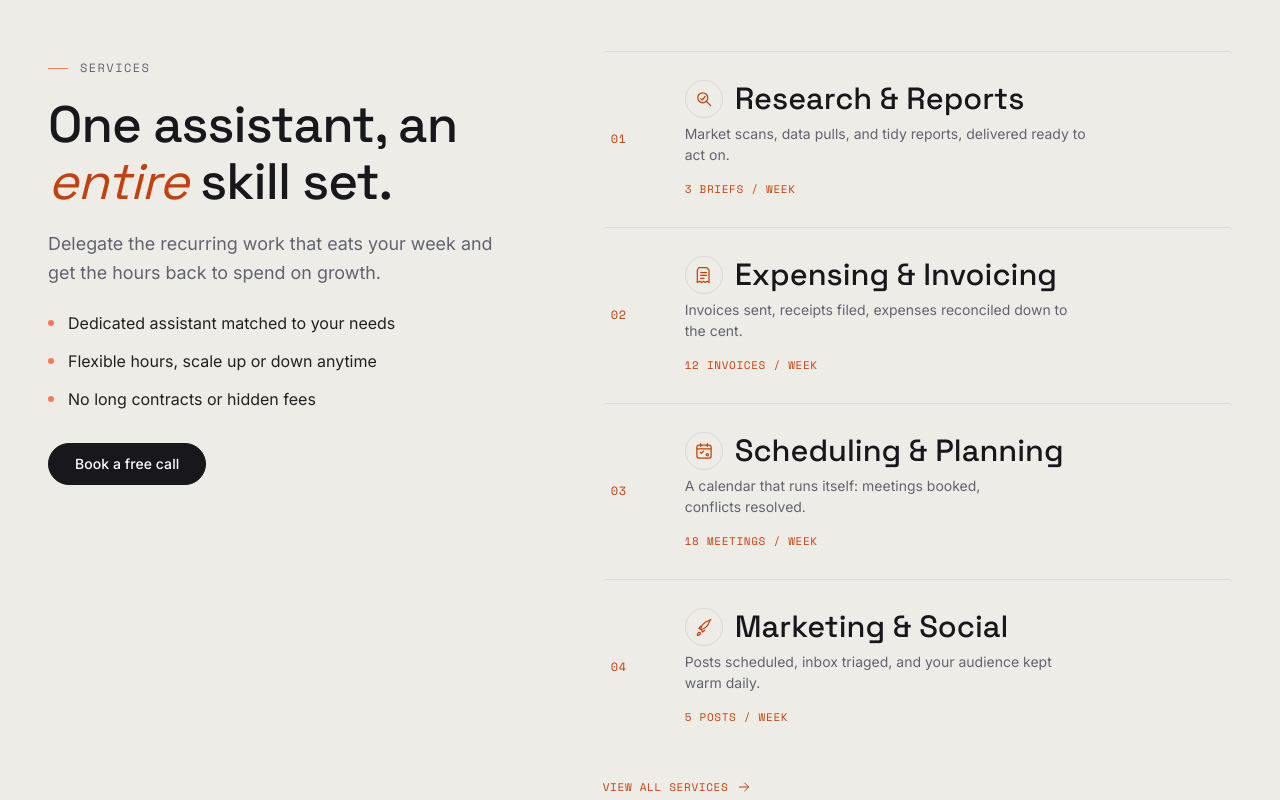
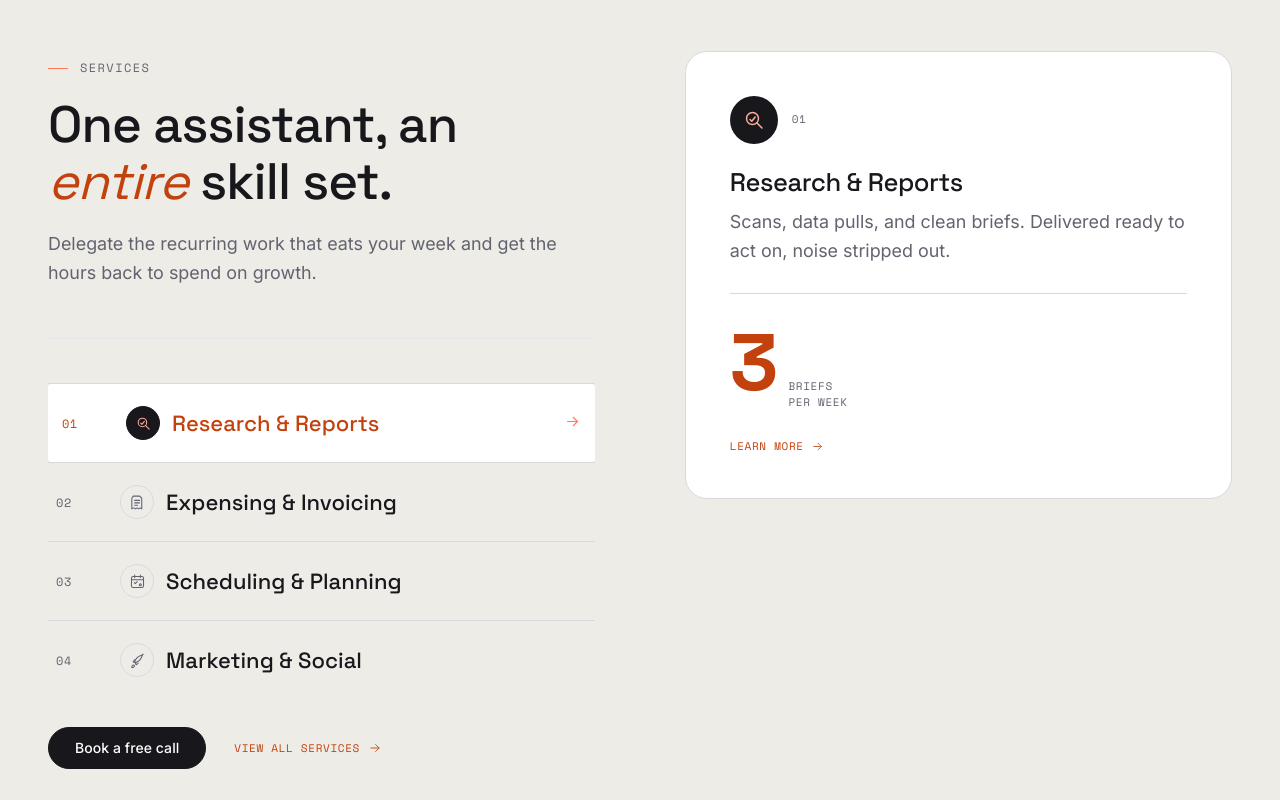
Before and after one commit to martinkilombe/Virtual-Assistant, a Next.js app: page / in a window 1280 px wide. Shown: the part 940-1740 px from the top of the page. Built offline with nearby package versions, Linux system fonts and the light colour scheme.

Commit message:
Ehance the Services page

```diff
--- a/src/app/globals.css
+++ b/src/app/globals.css
@@ -642,97 +642,118 @@ em { font-style: italic; }
 }
 
 /* ============================================================
-   SECTION: Services — editorial row list
+   SECTION: Services — spotlight interactive
    ============================================================ */
 .iva-svc {
   display: grid;
-  grid-template-columns: 0.85fr 1.15fr;
-  gap: clamp(48px, 7vw, 100px);
+  grid-template-columns: 1fr 1fr;
+  gap: clamp(48px, 7vw, 96px);
   align-items: start;
 }
-.iva-svc__copy { position: sticky; top: 108px; }
+
+/* ---- Left column ---- */
+.iva-svc__left { display: flex; flex-direction: column; }
+
+.iva-svc__copy {
+  padding-bottom: clamp(36px, 4vw, 52px);
+  border-bottom: 1px solid var(--line-soft);
+  margin-bottom: clamp(32px, 4vw, 44px);
+}
 .iva-svc__copy h2 {
-  font-family: var(--font-display);
   font-size: var(--fs-h2);
   line-height: var(--lh-head);
   margin: 0 0 20px;
-  font-weight: 500;
-}
-.iva-svc__list {
-  list-style: none; padding: 0;
-  margin: 24px 0 32px;
-  display: flex; flex-direction: column; gap: 14px;
-}
-
+}
+.iva-svc__copy .iva-lead { margin-bottom: 0; }
+
+.iva-svc__actions {
+  display: flex;
+  align-items: center;
+  gap: 28px;
+  margin-top: 28px;
+  flex-wrap: wrap;
+}
+
+/* ---- Row list ---- */
 .iva-svc__rows { display: flex; flex-direction: column; }
-.svc-row {
+.svc-row { border-top: 1px solid var(--line); }
+.iva-svc__rows .svc-row:last-of-type { border-bottom: 1px solid var(--line); }
+
+.svc-row__trigger {
   display: grid;
-  grid-template-columns: 50px 1fr auto;
-  gap: 24px;
-  align-items: center;
-  padding: 28px 8px;
-  border-top: 1px solid var(--line);
+  grid-template-columns: 44px 1fr auto;
+  gap: 20px;
+  align-items: center;
+  width: 100%;
+  padding: 22px 8px;
+  background: none;
+  border: none;
   cursor: pointer;
+  border-radius: var(--r-xs);
+  text-align: left;
   transition: padding var(--dur) var(--ease-out), background var(--dur);
-  border-radius: var(--r-xs);
-}
-.iva-svc__rows .svc-row:last-child { border-bottom: 1px solid var(--line); }
-.svc-row:hover { padding-inline: 18px; background: var(--paper); }
+}
+.svc-row__trigger:hover,
+.svc-row--active .svc-row__trigger { padding-inline: 14px; background: var(--paper); }
+
 .svc-row__num {
   font-family: var(--font-mono);
   font-size: var(--fs-label);
   letter-spacing: var(--ls-wide);
-  color: var(--clay-text);
-}
+  color: var(--muted);
+  transition: color var(--dur);
+}
+.svc-row--active .svc-row__num { color: var(--clay-text); }
+
 .svc-row__titlewrap {
   display: flex;
   align-items: center;
   gap: 12px;
-  margin-bottom: 5px;
 }
 .svc-row__icon {
   display: inline-flex;
   align-items: center;
   justify-content: center;
-  width: 38px; height: 38px;
+  width: 34px; height: 34px;
   flex-shrink: 0;
   border-radius: 50%;
   background: var(--paper-2);
-  color: var(--clay-text);
+  color: var(--muted);
   border: 1px solid var(--line);
-}
+  transition: background var(--dur), color var(--dur), border-color var(--dur);
+}
+.svc-row__trigger:hover .svc-row__icon,
+.svc-row--active .svc-row__icon { background: var(--ink); color: var(--clay-soft); border-color: var(--ink); }
+
 .svc-row__title {
-  display: block;
-  font-family: var(--font-display);
-  font-weight: 500;
-  font-size: clamp(20px, 2.4vw, 32px);
+  font-family: var(--font-display);
+  font-weight: 500;
+  font-size: clamp(17px, 1.9vw, 22px);
   color: var(--ink);
   line-height: var(--lh-head);
   transition: color var(--dur);
 }
-.svc-row__desc { font-size: var(--fs-sm); color: var(--muted); margin: 0 0 10px; max-width: 46ch; }
-.svc-row__meta {
-  display: inline-block;
-  font-family: var(--font-mono);
-  font-size: var(--fs-micro);
-  letter-spacing: var(--ls-wide);
-  text-transform: uppercase;
-  color: var(--clay-text);
-}
+.svc-row__trigger:hover .svc-row__title,
+.svc-row--active .svc-row__title { color: var(--clay-text); }
+
 .svc-row__arrow {
   color: var(--muted);
   opacity: 0;
-  transform: translateX(-10px);
+  transform: translateX(-8px);
+  flex-shrink: 0;
   transition: opacity var(--dur), transform var(--dur) var(--ease-out), color var(--dur);
 }
-.svc-row:hover .svc-row__title { color: var(--clay-text); }
-.svc-row:hover .svc-row__arrow { opacity: 1; transform: none; color: var(--clay); }
-
+.svc-row__trigger:hover .svc-row__arrow,
+.svc-row--active .svc-row__arrow { opacity: 1; transform: none; color: var(--clay); }
+
+/* Mobile accordion expand — hidden on desktop */
+.svc-row__expand { display: none; }
+
+/* View all */
 .iva-svc__viewall {
   display: inline-flex;
   align-items: center;
   gap: 8px;
-  margin-top: 24px;
   font-family: var(--font-mono);
   font-size: var(--fs-micro);
   letter-spacing: var(--ls-wide);
@@ -743,15 +764,154 @@ em { font-style: italic; }
 .iva-svc__viewall:hover { color: var(--ink); }
 .iva-svc__viewall:hover svg { transform: translateX(3px); }
 
+/* ---- Right column — sticky spotlight ---- */
+.iva-svc__spotlight { position: sticky; top: 108px; }
+
+.svc-spot {
+  background: var(--paper);
+  border: 1px solid var(--line);
+  border-radius: var(--r-lg);
+  padding: clamp(28px, 3.5vw, 44px);
+  display: flex;
+  flex-direction: column;
+  transition: opacity 180ms var(--ease-out), transform 180ms var(--ease-out);
+}
+.svc-spot--out { opacity: 0; transform: translateY(-8px); }
+
+.svc-spot__head {
+  display: flex;
+  align-items: center;
+  gap: 14px;
+  margin-bottom: 24px;
+}
+.svc-spot__icon {
+  display: inline-flex;
+  align-items: center;
+  justify-content: center;
+  width: 48px; height: 48px;
+  flex-shrink: 0;
+  border-radius: 50%;
+  background: var(--ink);
+  color: var(--clay-soft);
+}
+.svc-spot__eyebrow {
+  font-family: var(--font-mono);
+  font-size: var(--fs-micro);
+  letter-spacing: var(--ls-wide);
+  text-transform: uppercase;
+  color: var(--muted);
+}
+
+.svc-spot__title {
+  font-family: var(--font-display);
+  font-size: clamp(20px, 2vw, 28px);
+  font-weight: 500;
+  line-height: var(--lh-head);
+  color: var(--ink);
+  margin: 0 0 12px;
+}
+
+.svc-spot__desc {
+  font-size: var(--fs-lead);
+  color: var(--muted);
+  line-height: var(--lh-relaxed);
+  margin: 0 0 28px;
+  max-width: 44ch;
+}
+
+.svc-spot__divider {
+  height: 1px;
+  background: var(--line);
+  margin-bottom: 28px;
+}
+
+.svc-spot__stat {
+  display: flex;
+  align-items: baseline;
+  gap: 12px;
+  margin-bottom: 28px;
+}
+.svc-spot__stat-num {
+  font-family: var(--font-display);
+  font-size: clamp(56px, 6.5vw, 80px);
+  font-weight: 700;
+  line-height: 1;
+  letter-spacing: var(--ls-display);
+  color: var(--clay-text);
+}
+.svc-spot__stat-label {
+  font-family: var(--font-mono);
+  font-size: var(--fs-micro);
+  letter-spacing: var(--ls-wide);
+  text-transform: uppercase;
+  color: var(--muted);
+  max-width: 10ch;
+  line-height: 1.4;
+}
+
+.svc-spot__link {
+  display: inline-flex;
+  align-items: center;
+  gap: 7px;
+  font-family: var(--font-mono);
+  font-size: var(--fs-micro);
+  letter-spacing: var(--ls-wide);
+  text-transform: uppercase;
+  color: var(--clay-text);
+  transition: color var(--dur), gap var(--dur-fast);
+}
+.svc-spot__link svg { transition: transform var(--dur-fast); }
+.svc-spot__link:hover { color: var(--ink); gap: 10px; }
+.svc-spot__link:hover svg { transform: translateX(2px); }
+
+/* ---- Responsive ---- */
 @media (max-width: 880px) {
   .iva-svc { grid-template-columns: 1fr; }
-  .iva-svc__copy { position: static; }
+  .iva-svc__spotlight { display: none; }
+  .svc-row__expand {
+    display: grid;
+    grid-template-rows: 0fr;
+    overflow: hidden;
+    transition: grid-template-rows 300ms var(--ease-out);
+  }
+  .svc-row--active .svc-row__expand { grid-template-rows: 1fr; }
+  .svc-row__expand-inner {
+    min-height: 0;
+    padding: 0 8px 22px 64px;
+  }
+  .svc-row__expand-desc {
+    font-size: var(--fs-sm);
+    color: var(--muted);
+    line-height: var(--lh-relaxed);
+    margin: 0 0 16px;
+  }
+  .svc-row__expand-stat {
+    display: flex;
+    align-items: baseline;
+    gap: 8px;
+    margin-bottom: 16px;
+  }
+  .svc-row__expand-num {
+    font-family: var(--font-display);
+    font-size: clamp(40px, 8vw, 52px);
+    font-weight: 700;
+    line-height: 1;
+    letter-spacing: var(--ls-display);
+    color: var(--clay-text);
+  }
+  .svc-row__expand-label {
+    font-family: var(--font-mono);
+    font-size: var(--fs-micro);
+    letter-spacing: var(--ls-wide);
+    text-transform: uppercase;
+    color: var(--muted);
+    max-width: 12ch;
+    line-height: 1.4;
+  }
 }
 @media (max-width: 560px) {
-  .svc-row { grid-template-columns: 40px 1fr auto; gap: 16px; }
-  .svc-row:active { padding-inline: 18px; background: var(--paper); }
-  .svc-row:active .svc-row__title { color: var(--clay-text); }
-  .svc-row:active .svc-row__arrow { opacity: 1; transform: none; color: var(--clay); }
+  .svc-row__trigger { grid-template-columns: 36px 1fr auto; gap: 14px; }
+  .svc-row__expand-inner { padding-left: 50px; }
 }
 
 /* ============================================================
--- a/src/components/Services.tsx
+++ b/src/components/Services.tsx
@@ -1,7 +1,9 @@
+'use client'
+
+import { useState } from 'react'
 import Link from 'next/link'
 import Button from '@/components/ui/Button'
 import Eyebrow from '@/components/ui/Eyebrow'
-import CheckItem from '@/components/ui/CheckItem'
 import {
   IconArrow,
   IconResearch,
@@ -10,54 +12,77 @@ import {
   IconRocket,
 } from '@/components/icons'
 
-interface ServiceRow {
+interface ServiceItem {
   num: string
   slug: string
   title: string
   desc: string
-  meta: string
+  statNum: string
+  statLabel: string
   icon: React.ComponentType<{ size?: number }>
 }
 
-const SERVICES: ServiceRow[] = [
+const SERVICES: ServiceItem[] = [
   {
     num: '01',
     slug: 'research-reports',
     title: 'Research & Reports',
-    desc: 'Market scans, data pulls, and tidy reports, delivered ready to act on.',
-    meta: '3 briefs / week',
+    desc: 'Scans, data pulls, and clean briefs. Delivered ready to act on, noise stripped out.',
+    statNum: '3',
+    statLabel: 'briefs per week',
     icon: IconResearch,
   },
   {
     num: '02',
     slug: 'expensing-invoicing',
     title: 'Expensing & Invoicing',
-    desc: 'Invoices sent, receipts filed, expenses reconciled down to the cent.',
-    meta: '12 invoices / week',
+    desc: 'Every invoice sent, every receipt filed, every cent reconciled. Your books stay spotless.',
+    statNum: '12',
+    statLabel: 'invoices per week',
     icon: IconInvoice,
   },
   {
     num: '03',
     slug: 'scheduling-planning',
     title: 'Scheduling & Planning',
-    desc: 'A calendar that runs itself: meetings booked, conflicts resolved.',
-    meta: '18 meetings / week',
+    desc: 'Meetings booked, conflicts resolved, follow-ups handled. Your calendar runs without you.',
+    statNum: '18',
+    statLabel: 'meetings per week',
     icon: IconCalendar,
   },
   {
     num: '04',
     slug: 'marketing-social',
     title: 'Marketing & Social',
-    desc: 'Posts scheduled, inbox triaged, and your audience kept warm daily.',
-    meta: '5 posts / week',
+    desc: 'Posts live, inbox cleared, audience kept warm. Consistent presence, zero daily effort.',
+    statNum: '5',
+    statLabel: 'posts per week',
     icon: IconRocket,
   },
 ]
 
 export default function Services() {
+  const [active, setActive] = useState(0)
+  const [fading, setFading] = useState(false)
+
+  const activate = (i: number) => {
+    if (i === active) return
+    setFading(true)
+    setTimeout(() => {
+      setActive(i)
+      setFading(false)
+    }, 160)
+  }
+
+  const s = SERVICES[active]
+  const SpotIcon = s.icon
+
   return (
     <section className="iva-section iva-section--panel" id="services">
       <div className="iva-container iva-svc">
+
+        {/* Left: intro copy + row list */}
+        <div className="iva-svc__left">
           <div className="iva-svc__copy">
             <Eyebrow>Services</Eyebrow>
             <h2 className="iva-serif">
@@ -67,43 +92,94 @@ export default function Services() {
               Delegate the recurring work that eats your week and get the hours
               back to spend on growth.
             </p>
-          <ul className="iva-svc__list">
-            <CheckItem>Dedicated assistant matched to your needs</CheckItem>
-            <CheckItem>Flexible hours, scale up or down anytime</CheckItem>
-            <CheckItem>No long contracts or hidden fees</CheckItem>
-          </ul>
+          </div>
+
+          <div className="iva-svc__rows">
+            {SERVICES.map((row, i) => {
+              const RowIcon = row.icon
+              const isActive = i === active
+              return (
+                <div
+                  key={row.num}
+                  className={`svc-row${isActive ? ' svc-row--active' : ''}`}
+                >
+                  <button
+                    className="svc-row__trigger"
+                    onMouseEnter={() => activate(i)}
+                    onClick={() => activate(i)}
+                    aria-expanded={isActive}
+                  >
+                    <span className="svc-row__num">{row.num}</span>
+                    <span className="svc-row__titlewrap">
+                      <span className="svc-row__icon" aria-hidden="true">
+                        <RowIcon size={17} />
+                      </span>
+                      <span className="svc-row__title">{row.title}</span>
+                    </span>
+                    <span className="svc-row__arrow" aria-hidden="true">
+                      <IconArrow size={17} />
+                    </span>
+                  </button>
+
+                  {/* Mobile accordion — hidden on desktop */}
+                  <div className="svc-row__expand" aria-hidden={!isActive}>
+                    <div className="svc-row__expand-inner">
+                      <p className="svc-row__expand-desc">{row.desc}</p>
+                      <div className="svc-row__expand-stat">
+                        <span className="svc-row__expand-num">{row.statNum}</span>
+                        <span className="svc-row__expand-label">{row.statLabel}</span>
+                      </div>
+                      <Link
+                        href={`/services#${row.slug}`}
+                        className="svc-spot__link"
+                        tabIndex={isActive ? 0 : -1}
+                      >
+                        Learn more <IconArrow size={13} />
+                      </Link>
+                    </div>
+                  </div>
+                </div>
+              )
+            })}
+
+            <div className="iva-svc__actions">
               <Button href="#contact" variant="primary" size="md">
                 Book a free call
               </Button>
+              <Link href="/services" className="iva-svc__viewall">
+                View all services
+                <IconArrow size={14} />
+              </Link>
+            </div>
+          </div>
         </div>
 
-        <div className="iva-svc__rows">
-          {SERVICES.map((s) => {
-            const Icon = s.icon
-            return (
-              <Link key={s.num} href={`/services#${s.slug}`} className="svc-row">
-                <span className="svc-row__num">{s.num}</span>
-                <span>
-                  <span className="svc-row__titlewrap">
-                    <span className="svc-row__icon" aria-hidden="true">
-                      <Icon size={20} />
+        {/* Right: sticky spotlight panel */}
+        <div
+          className="iva-svc__spotlight"
+          aria-live="polite"
+          aria-atomic="true"
+        >
+          <div className={`svc-spot${fading ? ' svc-spot--out' : ''}`}>
+            <div className="svc-spot__head">
+              <span className="svc-spot__icon" aria-hidden="true">
+                <SpotIcon size={24} />
               </span>
-                    <span className="svc-row__title">{s.title}</span>
-                  </span>
-                  <p className="svc-row__desc">{s.desc}</p>
-                  <span className="svc-row__meta">{s.meta}</span>
-                </span>
-                <span className="svc-row__arrow">
-                  <IconArrow size={22} />
-                </span>
-              </Link>
-            )
-          })}
-          <Link href="/services" className="iva-svc__viewall">
-            View all services
-            <IconArrow size={16} />
+              <span className="svc-spot__eyebrow">{s.num}</span>
+            </div>
+            <h3 className="svc-spot__title">{s.title}</h3>
+            <p className="svc-spot__desc">{s.desc}</p>
+            <div className="svc-spot__divider" />
+            <div className="svc-spot__stat">
+              <span className="svc-spot__stat-num">{s.statNum}</span>
+              <span className="svc-spot__stat-label">{s.statLabel}</span>
+            </div>
+            <Link href={`/services#${s.slug}`} className="svc-spot__link">
+              Learn more <IconArrow size={13} />
             </Link>
           </div>
+        </div>
+
       </div>
     </section>
   )
```
Also changed, not shown: 1 other file (tests, documents, lock files or other folders). Lines whose indentation alone changed are shown as unchanged.
